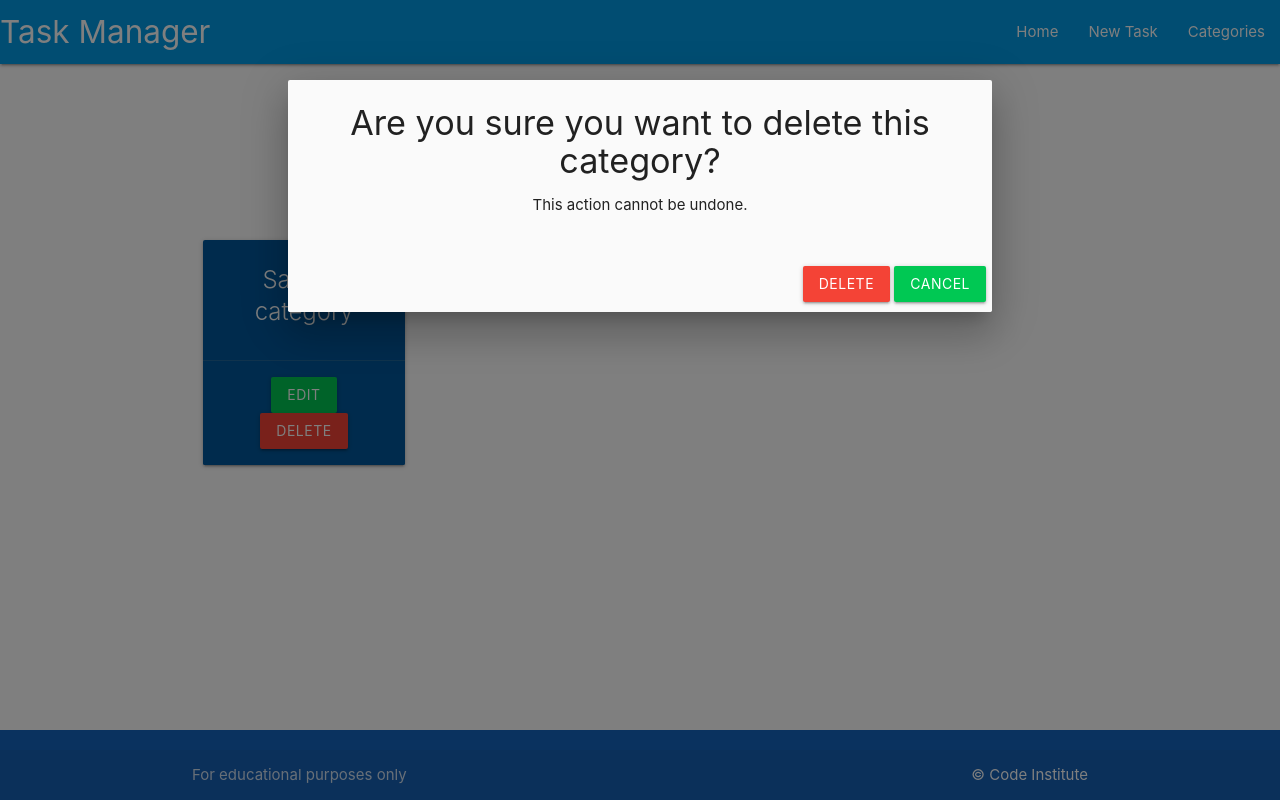
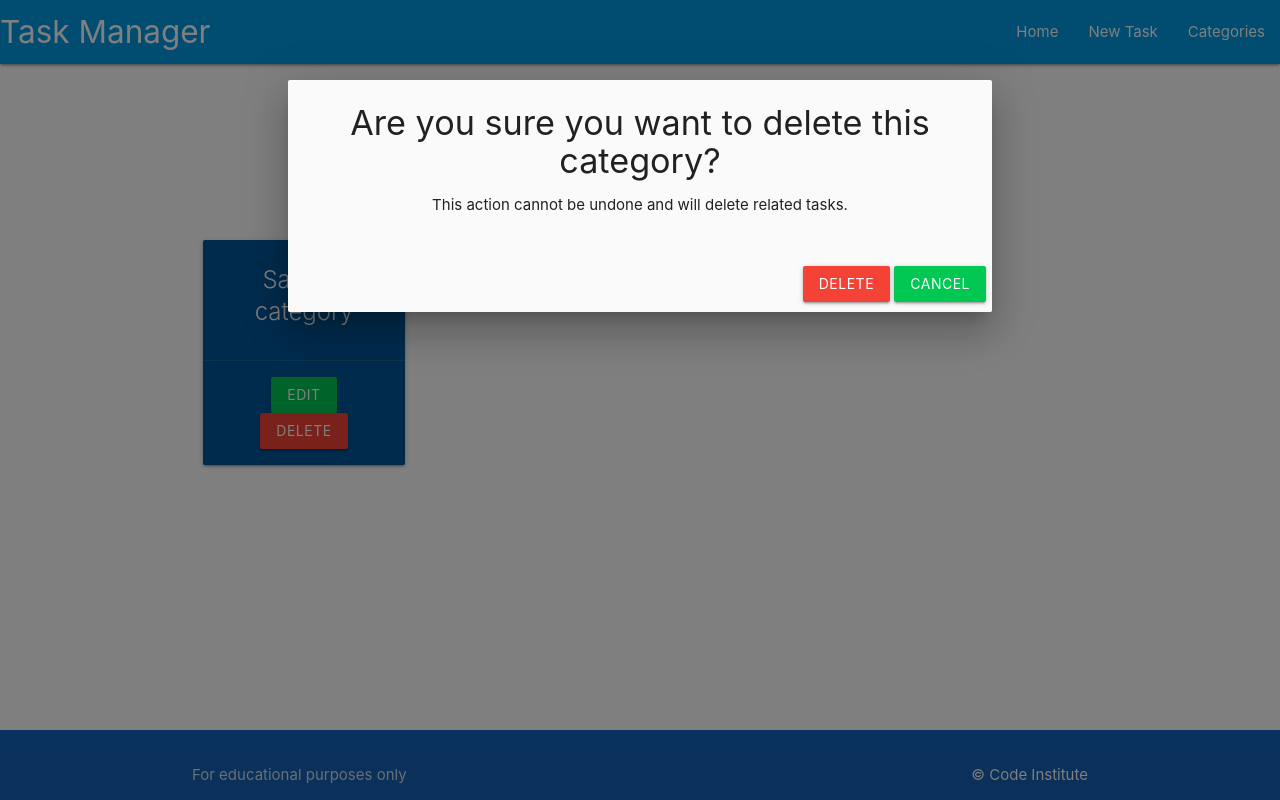
Before and after one commit to Wxrren/Task-Manager-CI, a Flask app: page /categories in a window 1280 px wide, after a click on "DELETE". Run offline with Flask 3, Linux system fonts and the light colour scheme; tables that the repository leaves empty hold one stand-in row (values such as "Sample post").

Commit message:
UPDATE: Modal Message

```diff
--- a/taskmanager/templates/categories.html
+++ b/taskmanager/templates/categories.html
@@ -26,7 +26,7 @@
                 <div id="modal-{{ category.id }}" class="modal">
                     <div class="modal-content">
                         <h4>Are you sure you want to delete this category?</h4>
-                        <p>This action cannot be undone.</p>
+                        <p>This action cannot be undone and will delete related tasks.</p>
                     </div>
                     <div class="modal-footer">
                         <a href="{{ url_for('delete_category', category_id=category.id) }}" class="btn red">Delete</a>
```
